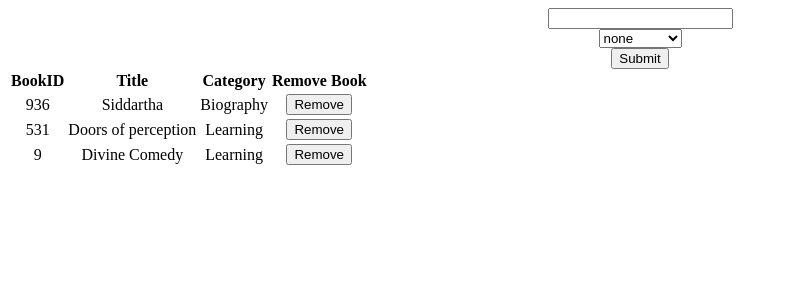
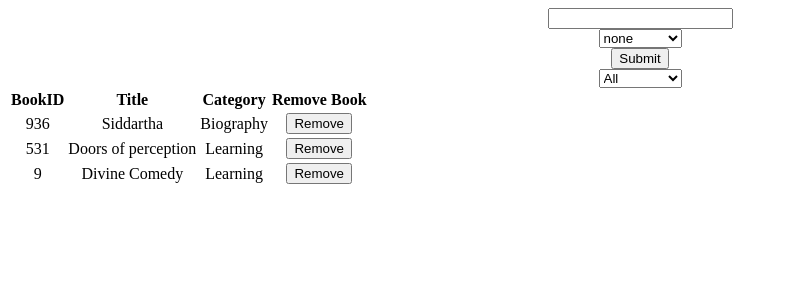
Before and after one commit to Alexoid1/Bookstore-react, a React (Create React App) app: page / in a window 1280 px wide. Shown: the top 300 px of the page, without its empty margins (0-785 px from the left). Built offline with nearby package versions, Linux system fonts and the light colour scheme.

Commit message:
add filter to bookslist

```diff
--- a/src/actions/index.js
+++ b/src/actions/index.js
@@ -12,5 +12,5 @@
 
 export const changeFilter = value => ({
   type: CHANGE_FILTER,
-  book,
+  value,
 });
--- /dev/null
+++ b/src/components/CategoryFilter.js
@@ -0,0 +1,40 @@
+import React, { useState } from 'react';
+import PropTypes from 'prop-types';
+import { bookCategories } from '../helpers/index';
+
+const CategoryFilter = ({ handleFilterChange }) => {
+  const [text, setText] = useState('All');
+
+  const handleTextChange = e => {
+    const { target: { value } } = e;
+
+    handleFilterChange(value);
+
+    setText(value);
+  };
+
+  return (
+    <select
+      value={text}
+      onChange={handleTextChange}
+    >
+      <option value="All">All</option>
+      {
+        bookCategories.map(book => (
+          <option
+            key={book}
+            value={book}
+          >
+            {book}
+          </option>
+        ))
+      }
+    </select>
+  );
+};
+
+CategoryFilter.propTypes = {
+  handleFilterChange: PropTypes.func.isRequired,
+};
+
+export default CategoryFilter;
--- a/src/containers/BooksForm.js
+++ b/src/containers/BooksForm.js
@@ -1,21 +1,13 @@
 import React, { useState } from 'react';
+import PropTypes from 'prop-types';
 import { connect } from 'react-redux';
-import PropTypes from 'prop-types';
 import { createBook } from '../actions/index';
+import { bookCategories } from '../helpers/index';
 
-const bookCategories = [
-  'Action',
-  'Biography',
-  'History',
-  'Horror',
-  'Kids',
-  'Learning',
-  'Sci-Fi',
-];
-
-function BooksForm({ createBook }) {
+const BooksForm = ({ createBook }) => {
   const [title, setTitle] = useState('');
   const [category, setCategory] = useState('');
+
   const handleTitleChange = event => {
     setTitle(() => event.target.value);
   };
@@ -38,8 +30,8 @@
       setCategory('');
     }
   };
+
   return (
-    <>
     <form>
       <div className="input-group">
         <input
@@ -50,8 +42,6 @@
       </div>
       <div className="input-group">
         <select
-            name="book-categories"
-            id="categories"
           value={category}
           onChange={handleCategoryChange}
         >
@@ -73,11 +63,9 @@
       >
         Submit
       </button>
-
     </form>
-    </>
   );
-}
+};
 
 BooksForm.propTypes = {
   createBook: PropTypes.func.isRequired,
--- a/src/containers/BooksList.js
+++ b/src/containers/BooksList.js
@@ -1,20 +1,36 @@
 import React from 'react';
+import { connect } from 'react-redux';
 import PropTypes from 'prop-types';
-import { connect } from 'react-redux';
 import Book from '../components/Book';
-import { removeBook } from '../actions/index';
+import { removeBook, changeFilter } from '../actions/index';
+import CategoryFilter from '../components/CategoryFilter';
+import { getFilteredBooks } from '../helpers/index';
 
-function BooksList({ books, removeBook }) {
+const BooksList = ({
+  books,
+  filter,
+  removeBook,
+  changeFilter,
+}) => {
+  const filteredBooks = getFilteredBooks(books, filter);
+
   return (
+    <>
+      <CategoryFilter
+        handleFilterChange={changeFilter}
+      />
       <table>
+        <thead>
           <tr>
             <th>BookID</th>
             <th>Title</th>
             <th>Category</th>
             <th>Remove Book</th>
           </tr>
+        </thead>
+        <tbody>
           {
-      books.map(book => (
+            filteredBooks.map(book => (
               <Book
                 key={book.bookID}
                 bookID={book.bookID}
@@ -24,23 +40,28 @@
               />
             ))
           }
+        </tbody>
       </table>
+    </>
   );
-}
+};
 
 BooksList.propTypes = {
   books: PropTypes.arrayOf(PropTypes.object),
   removeBook: PropTypes.func.isRequired,
+  changeFilter: PropTypes.func.isRequired,
+  filter: PropTypes.string.isRequired,
 };
 
 BooksList.defaultProps = {
   books: [],
 };
 
-const mapDispatchToProps = { removeBook };
+const mapDispatchToProps = { removeBook, changeFilter };
 
-const mapStateToProps = ({ books }) => ({
+const mapStateToProps = ({ books, filter }) => ({
   books,
+  filter,
 });
 
 export default connect(mapStateToProps, mapDispatchToProps)(BooksList);
--- /dev/null
+++ b/src/helpers/index.js
@@ -0,0 +1,17 @@
+export const bookCategories = [
+  'Action',
+  'Biography',
+  'History',
+  'Horror',
+  'Kids',
+  'Learning',
+  'Sci-Fi',
+];
+
+export const getFilteredBooks = (books, filter) => {
+  if (filter === 'All') {
+    return books;
+  }
+
+  return books.filter(book => book.category === filter);
+};
--- a/src/reducers/filter.js
+++ b/src/reducers/filter.js
@@ -1,12 +1,10 @@
-import { CHANGE_FILTER } from '../action-types';
+import { CHANGE_FILTER } from '../action-types/index';
 
-const filterReducer = (state = 'All', action) => {
+export default (state = 'All', action) => {
   switch (action.type) {
     case CHANGE_FILTER:
-        return action.value
+      return action.value;
     default:
       return state;
   }
 };
-
-  export default filterReducer;
--- a/src/reducers/index.js
+++ b/src/reducers/index.js
@@ -1,11 +1,12 @@
 import { combineReducers, createStore } from 'redux';
 import booksReducer from './books';
-import filterReducer from './filter'
+import filterReducer from './filter';
 
 const store = createStore(
-  combineReducers({ books: booksReducer,
-                    filter: filterReducer
-                  }),
+  combineReducers({
+    books: booksReducer,
+    filter: filterReducer,
+  }),
   // eslint-disable-next-line no-underscore-dangle
   window.__REDUX_DEVTOOLS_EXTENSION__ && window.__REDUX_DEVTOOLS_EXTENSION__(),
 );
```
Also changed, not shown: src/components/Book.js (+5 -3 lines), src/containers/categoryFilter.js (deleted, +0 -24 lines), 1 other file (tests, documents, lock files or other folders). Lines whose indentation alone changed are shown as unchanged.
